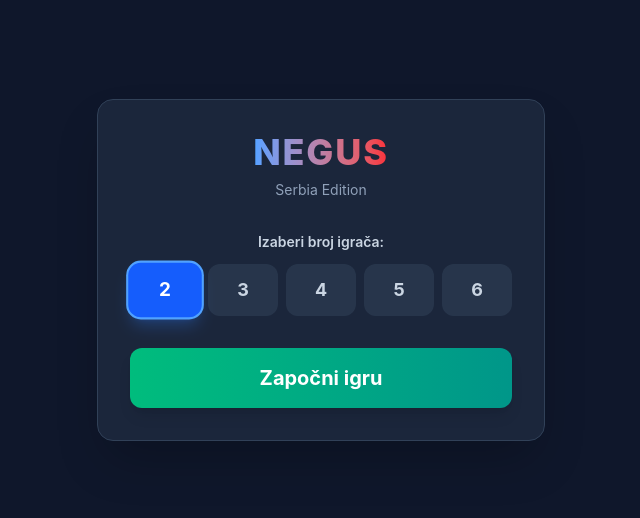
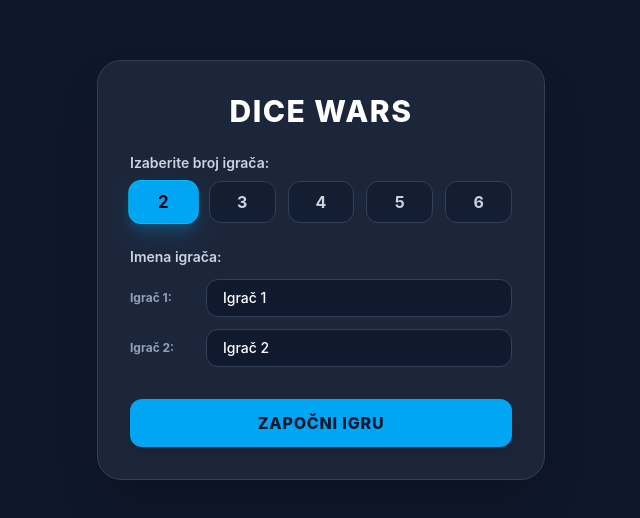
Before and after one commit to filip-mitic-02/dice-wars, a React (Vite) app: page / in a window 1280 px wide. Shown: the part 130-648 px from the top of the page, without its empty margins (319-959 px from the left). Built offline with nearby package versions, Linux system fonts and the light colour scheme.

Commit message:
Added input for player names

```diff
--- a/src/components/GameHeader.tsx
+++ b/src/components/GameHeader.tsx
@@ -6,6 +6,7 @@ interface GameHeaderProps {
   disabled: boolean;
   round: number;
   currentPlayer: Player;
+  currentPlayerName: string;
   onEndTurn: () => void;
 }
 
@@ -13,6 +14,7 @@ export default function GameHeader({
   disabled,
   round,
   currentPlayer,
+  currentPlayerName,
   onEndTurn,
 }: GameHeaderProps) {
   const [isCooldown, setIsCooldown] = useState(false);
@@ -55,7 +57,7 @@ export default function GameHeader({
         <span className="text-black text-sm font-semibold">Na potezu:</span>
         <div className="flex items-center gap-2">
           <span className="font-bold text-black uppercase tracking-wide">
-            {currentPlayer.replace("player", "Igrač ")}
+            {currentPlayerName}
           </span>
         </div>
       </div>
--- a/src/components/GameSidebar.tsx
+++ b/src/components/GameSidebar.tsx
@@ -6,6 +6,7 @@ interface GameSidebarProps {
   players: Player[];
   currentPlayer: Player;
   eliminatedPlayers: Player[];
+  getPlayerName: (player: Player) => string;
 }
 
 export default function GameSidebar({
@@ -13,6 +14,7 @@ export default function GameSidebar({
   players,
   currentPlayer,
   eliminatedPlayers,
+  getPlayerName,
 }: GameSidebarProps) {
   const totalTerritories = territories.length;
   const totalDiceOnMap = territories.reduce((acc, t) => acc + t.dice, 0);
@@ -28,6 +30,7 @@ export default function GameSidebar({
 
     return {
       player,
+      getPlayerName,
       territoryCount,
       totalDice,
       mapPercentage,
--- a/src/components/MainMenu.tsx
+++ b/src/components/MainMenu.tsx
@@ -1,37 +1,65 @@
 import { useState } from "react";
 
 interface MainMenuProps {
-  onStartGame: (playerCount: number) => void;
+  onStartGame: (
+    playerCount: number,
+    playerNames: Record<string, string>,
+  ) => void;
 }
 
-function MainMenu({ onStartGame }: MainMenuProps) {
-  const [selectedPlayers, setSelectedPlayers] = useState<number>(2);
+export default function MainMenu({ onStartGame }: MainMenuProps) {
+  const [playerCount, setPlayerCount] = useState<number>(2);
+  const [names, setNames] = useState<string[]>(["Igrač 1", "Igrač 2"]);
+
+  const handlePlayerCountChange = (count: number) => {
+    setPlayerCount(count);
+    // Prilagođavamo niz imena novom broju igrača
+    setNames((prev) =>
+      Array.from({ length: count }, (_, i) => prev[i] || `Igrač ${i + 1}`),
+    );
+  };
+
+  const handleNameChange = (index: number, newName: string) => {
+    const updated = [...names];
+    updated[index] = newName;
+    setNames(updated);
+  };
+
+  const handleSubmit = (e: React.FormEvent) => {
+    e.preventDefault();
+
+    // Pravimo objekat u formatu: { player1: "Marko", player2: "Nikola" }
+    const playerNamesMap: Record<string, string> = {};
+    names.forEach((name, index) => {
+      const playerId = `player${index + 1}`;
+      playerNamesMap[playerId] = name.trim() || `Igrač ${index + 1}`;
+    });
+
+    onStartGame(playerCount, playerNamesMap);
+  };
 
   return (
-    <div className="flex flex-col items-center justify-center p-8 bg-slate-800/90 rounded-2xl border border-slate-700 shadow-2xl backdrop-blur-md max-w-md w-full text-white">
-      <h1 className="text-4xl font-extrabold tracking-wider mb-2 text-transparent bg-clip-text bg-gradient-to-r from-blue-400 to-red-500">
-        NEGUS
+    <div className="flex flex-col items-center justify-center p-8 bg-slate-800/90 border border-slate-700 rounded-3xl shadow-2xl backdrop-blur-md max-w-md w-full">
+      <h1 className="text-3xl font-extrabold text-white mb-6 uppercase tracking-wider">
+        Dice Wars
       </h1>
-      <p className="text-slate-400 mb-8 text-sm">Serbia Edition</p>
 
-      <div className="w-full mb-8">
-        <label className="block text-center text-sm font-semibold mb-3 text-slate-300">
-          Izaberi broj igrača:
+      <form onSubmit={handleSubmit} className="w-full flex flex-col gap-6">
+        <div>
+          <label className="block text-slate-300 font-semibold mb-2 text-sm">
+            Izaberite broj igrača:
           </label>
-
-        <div className="grid grid-cols-5 gap-2">
+          <div className="flex gap-3">
             {[2, 3, 4, 5, 6].map((num) => (
               <button
                 key={num}
-              onClick={() => setSelectedPlayers(num)}
-              className={`
-                py-3 rounded-xl font-bold text-lg transition-all
-                ${
-                  selectedPlayers === num
-                    ? "bg-blue-600 text-white scale-105 shadow-lg shadow-blue-500/30 ring-2 ring-blue-400"
-                    : "bg-slate-700/60 text-slate-300 hover:bg-slate-700"
-                }
-              `}
+                type="button"
+                onClick={() => handlePlayerCountChange(num)}
+                className={`flex-1 py-2 rounded-xl font-bold transition-all border ${
+                  playerCount === num
+                    ? "bg-sky-500 text-slate-950 border-sky-400 shadow-lg shadow-sky-500/25 scale-105"
+                    : "bg-slate-900/50 text-slate-300 border-slate-700 hover:bg-slate-700/60 hover:text-white"
+                }`}
               >
                 {num}
               </button>
@@ -39,14 +67,35 @@ function MainMenu({ onStartGame }: MainMenuProps) {
           </div>
         </div>
 
+        {/* Dinamički inputi za imena igrača */}
+        <div className="flex flex-col gap-3">
+          <label className="block text-slate-300 font-semibold text-sm">
+            Imena igrača:
+          </label>
+          {names.map((name, index) => (
+            <div key={index} className="flex items-center gap-3">
+              <span className="text-xs font-bold text-slate-400 w-16">
+                Igrač {index + 1}:
+              </span>
+              <input
+                type="text"
+                value={name}
+                maxLength={15}
+                onChange={(e) => handleNameChange(index, e.target.value)}
+                placeholder={`Igrač ${index + 1}`}
+                className="flex-1 px-4 py-2 bg-slate-900/80 border border-slate-700 rounded-xl text-white font-medium focus:outline-none focus:border-sky-500 text-sm"
+              />
+            </div>
+          ))}
+        </div>
+
         <button
-        onClick={() => onStartGame(selectedPlayers)}
-        className="w-full py-4 bg-gradient-to-r from-emerald-500 to-teal-600 hover:from-emerald-400 hover:to-teal-500 text-white font-bold text-xl rounded-xl shadow-lg transition-transform active:scale-95"
+          type="submit"
+          className="w-full mt-2 py-3 bg-sky-500 hover:bg-sky-400 text-slate-900 font-extrabold rounded-xl shadow-lg transition-all active:scale-95 text-base uppercase tracking-wider cursor-pointer"
         >
           Započni igru
         </button>
+      </form>
     </div>
   );
 }
-
-export default MainMenu;
--- a/src/components/PlayerStatCard.tsx
+++ b/src/components/PlayerStatCard.tsx
@@ -3,6 +3,7 @@ import { PLAYER_COLORS } from "./GameMap";
 
 export interface PlayerStat {
   player: Player;
+  getPlayerName: (player: Player) => string;
   territoryCount: number;
   totalDice: number;
   mapPercentage: number;
@@ -32,7 +33,7 @@ export default function PlayerStatCard({ stat }: PlayerStatCardProps) {
             style={{ backgroundColor: PLAYER_COLORS[stat.player] }}
           />
           <span className="text-xs font-bold text-white uppercase">
-            {stat.player.replace("player", "Igrač ")}
+            {stat.getPlayerName(stat.player)}
           </span>
           {stat.isCurrent && !stat.isEliminated && (
             <span className="text-[10px] font-black text-amber-400 bg-amber-400/10 px-1.5 py-0.5 rounded uppercase tracking-wider animate-pulse border border-amber-400/30">
--- a/src/components/WinnerModal.tsx
+++ b/src/components/WinnerModal.tsx
@@ -3,11 +3,13 @@ import { PLAYER_COLORS } from "./GameMap";
 
 interface WinnerModalProps {
   winner: Player | null;
+  winnerName: string;
   onReturnToMenu: () => void;
 }
 
 export default function WinnerModal({
   winner,
+  winnerName,
   onReturnToMenu,
 }: WinnerModalProps) {
   if (!winner) return null;
@@ -24,7 +26,7 @@ export default function WinnerModal({
             style={{ backgroundColor: PLAYER_COLORS[winner] }}
           />
           <span className="text-xl font-bold text-white uppercase">
-            {winner.replace("player", "Igrač ")} je pobednik.
+            {winnerName} je pobednik.
           </span>
         </div>
         <button
--- a/src/hooks/useGameLogic.ts
+++ b/src/hooks/useGameLogic.ts
@@ -23,6 +23,7 @@ export function useGameLogic() {
   const [gameTerritories, setGameTerritories] = useState<Territory[]>([]);
 
   const [players, setPlayers] = useState<Player[]>([]);
+  const [playerNames, setPlayerNames] = useState<Record<string, string>>({});
   const [eliminatedPlayers, setEliminatedPlayers] = useState<Player[]>([]);
   const [currentPlayerIndex, setCurrentPlayerIndex] = useState<number>(0);
   const [round, setRound] = useState<number>(1);
@@ -45,7 +46,10 @@ export function useGameLogic() {
 
   const currentPlayer = players[currentPlayerIndex];
 
-  const handleStartGame = (playerCount: number) => {
+  const handleStartGame = (
+    playerCount: number,
+    namesMap: Record<string, string>,
+  ) => {
     setBattleResult(initialBattleState);
 
     const activePlayers: Player[] = Array.from(
@@ -56,12 +60,17 @@ export function useGameLogic() {
     const initialMap = generateInitialMap(SERBIA_TERRITORIES, playerCount);
 
     setPlayers(activePlayers);
+    setPlayerNames(namesMap);
     setEliminatedPlayers([]);
     setCurrentPlayerIndex(0);
     setRound(1);
     setWinner(null);
     setGameTerritories(initialMap);
     setGameState("playing");
+  };
+
+  const getPlayerName = (player: Player | string): string => {
+    return playerNames[player] || player;
   };
 
   const handleAttack = (attackerId: string, defenderId: string) => {
@@ -177,6 +186,8 @@ export function useGameLogic() {
     gameState,
     gameTerritories,
     players,
+    playerNames,
+    getPlayerName,
     eliminatedPlayers,
     currentPlayer,
     round,
```
Also changed, not shown: src/App.tsx (+10 -1 lines), src/components/BattlePanel.tsx (+119 -32 lines). Lines whose indentation alone changed are shown as unchanged.
